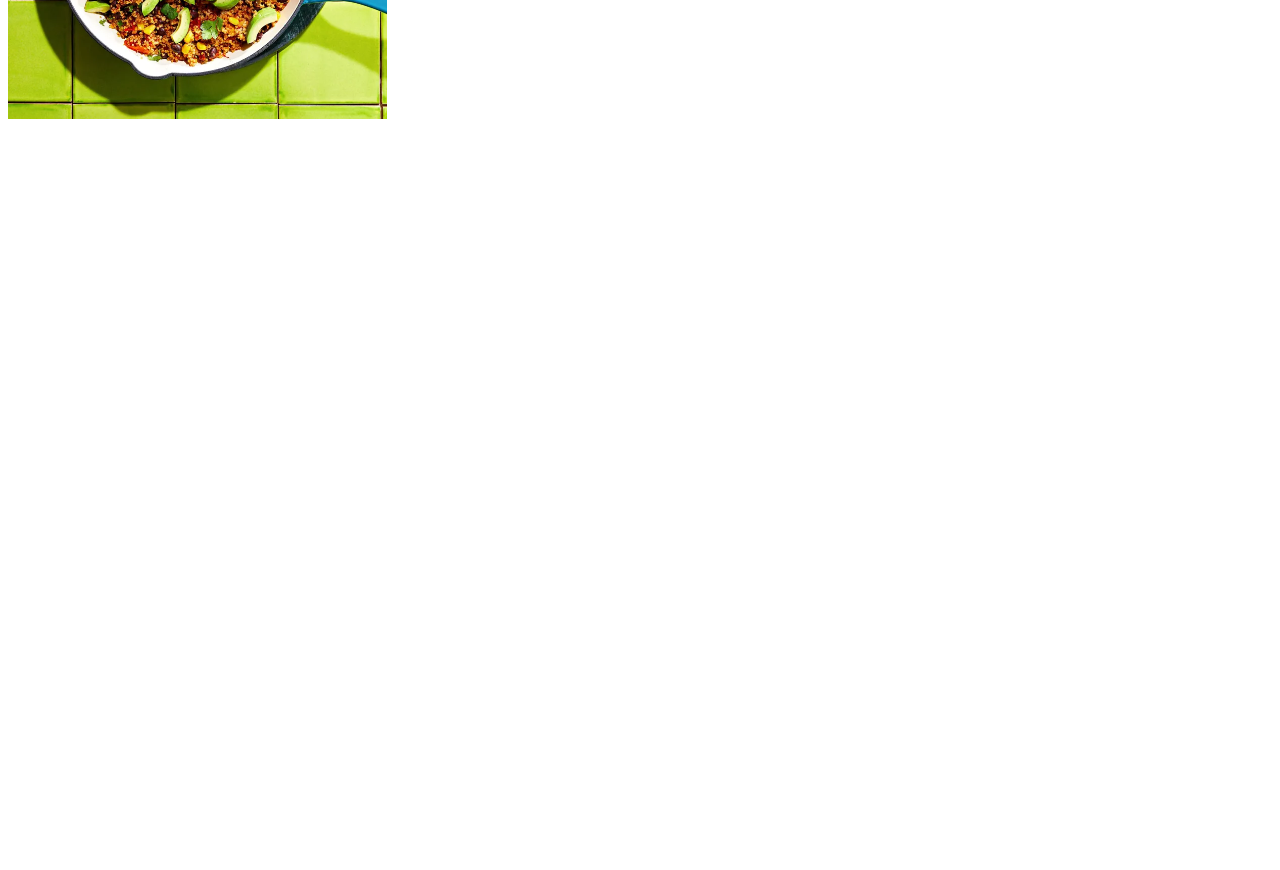
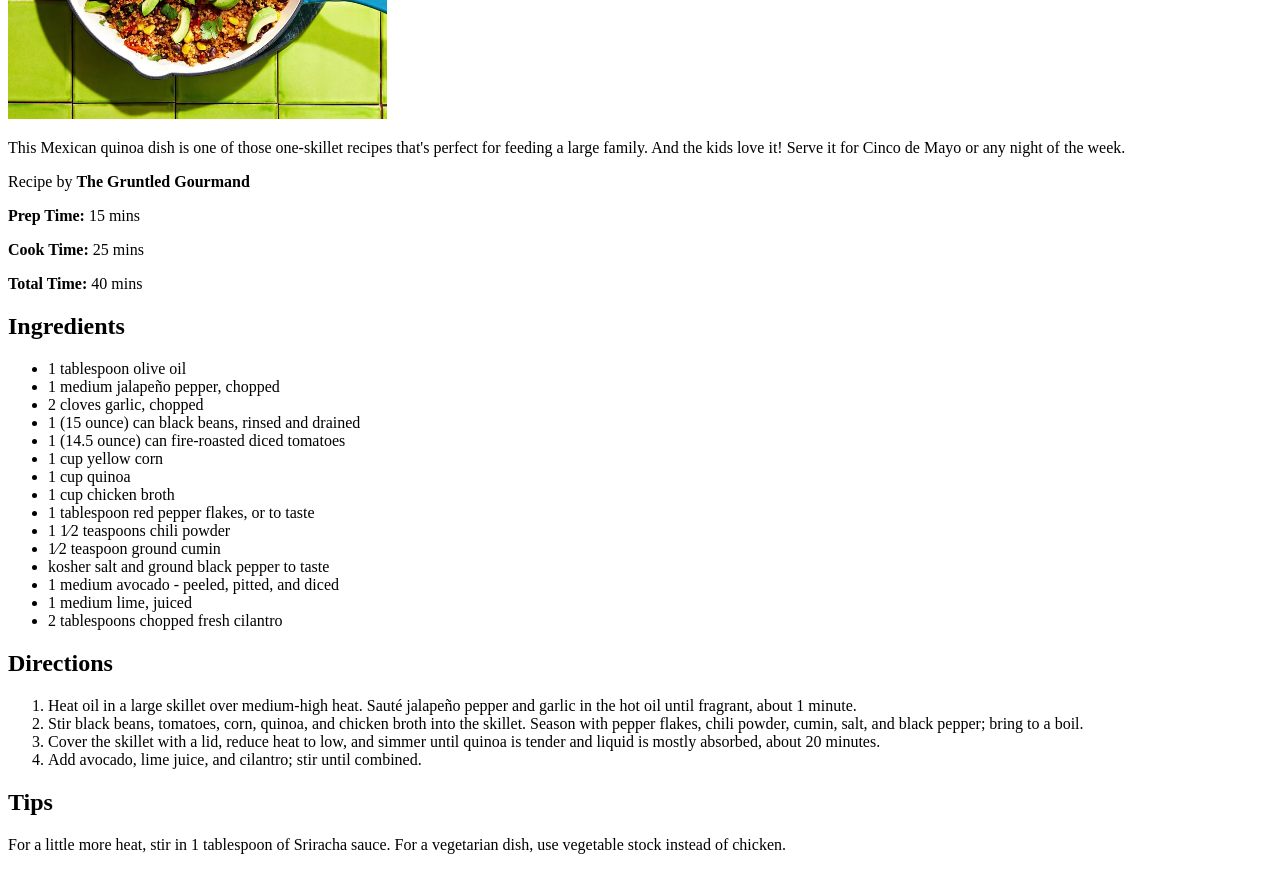
Before and after one commit to Mon5t3rM1k3/Odin-Recipies, a plain HTML site: page recipies/maxican-quinoa.html in a window 1280 px wide. Shown: the part 340-1210 px from the top of the page. Before the commit the page ends 800 px from the top, so only its background shows below. Drawn offline with Linux system fonts and the light colour scheme.

Commit message:
Add recipes with details

```diff
--- a/recipies/maxican-quinoa.html
+++ b/recipies/maxican-quinoa.html
@@ -1,17 +1,70 @@
 <!DOCTYPE html>
 <html lang="en">
-<head>
-    <meta charset="UTF-8">
-    <meta http-equiv="X-UA-Compatible" content="IE=edge">
-    <meta name="viewport" content="width=device-width, initial-scale=1.0">
+  <head>
+    <meta charset="UTF-8" />
+    <meta http-equiv="X-UA-Compatible" content="IE=edge" />
+    <meta name="viewport" content="width=device-width, initial-scale=1.0" />
     <title>Mexican-Quinoa</title>
-</head>
-<body>
+  </head>
+  <body>
     <h1>One-Skillet Mexican Quinoa</h1>
     <img
       style="width: 30%; height: 30%"
       src="images/One-Skillet-Quinoa.webp"
       alt="One-Skillet-Quinoa"
     />
-</body>
+    <p>
+      This Mexican quinoa dish is one of those one-skillet recipes that's
+      perfect for feeding a large family. And the kids love it! Serve it for
+      Cinco de Mayo or any night of the week.
+    </p>
+    <p>Recipe by <strong>The Gruntled Gourmand</strong></p>
+    <p><b>Prep Time: </b>15 mins</p>
+    <p><b>Cook Time: </b>25 mins</p>
+    <p><b>Total Time: </b>40 mins</p>
+
+    <h2>Ingredients</h2>
+    <ul>
+      <li>1 tablespoon olive oil</li>
+      <li>1 medium jalapeño pepper, chopped</li>
+      <li>2 cloves garlic, chopped</li>
+      <li>1 (15 ounce) can black beans, rinsed and drained</li>
+      <li>1 (14.5 ounce) can fire-roasted diced tomatoes</li>
+      <li>1 cup yellow corn</li>
+      <li>1 cup quinoa</li>
+      <li>1 cup chicken broth</li>
+      <li>1 tablespoon red pepper flakes, or to taste</li>
+      <li>1 1⁄2 teaspoons chili powder</li>
+      <li>1⁄2 teaspoon ground cumin</li>
+      <li>kosher salt and ground black pepper to taste</li>
+      <li>1 medium avocado - peeled, pitted, and diced</li>
+      <li>1 medium lime, juiced</li>
+      <li>2 tablespoons chopped fresh cilantro</li>
+    </ul>
+
+    <h2>Directions</h2>
+    <ol>
+      <li>
+        Heat oil in a large skillet over medium-high heat. Sauté jalapeño pepper
+        and garlic in the hot oil until fragrant, about 1 minute.
+      </li>
+      <li>
+        Stir black beans, tomatoes, corn, quinoa, and chicken broth into the
+        skillet. Season with pepper flakes, chili powder, cumin, salt, and black
+        pepper; bring to a boil.
+      </li>
+      <li>
+        Cover the skillet with a lid, reduce heat to low, and simmer until
+        quinoa is tender and liquid is mostly absorbed, about 20 minutes.
+      </li>
+      <li>Add avocado, lime juice, and cilantro; stir until combined.</li>
+    </ol>
+
+    <h2>Tips</h2>
+    <p>
+      For a little more heat, stir in 1 tablespoon of Sriracha sauce. For a
+      vegetarian dish, use vegetable stock instead of chicken.
+    </p>
+
+  </body>
 </html>
```
